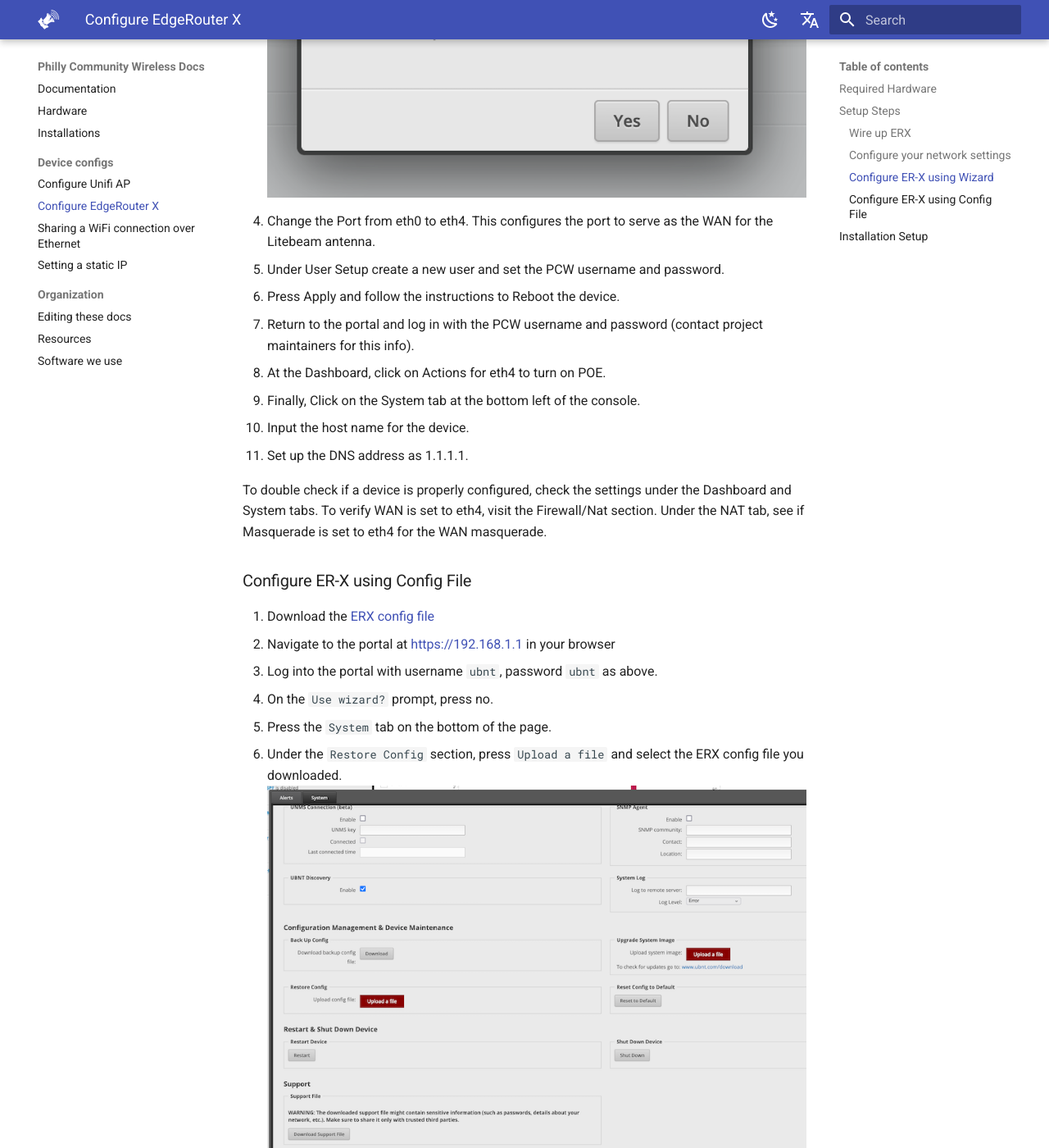
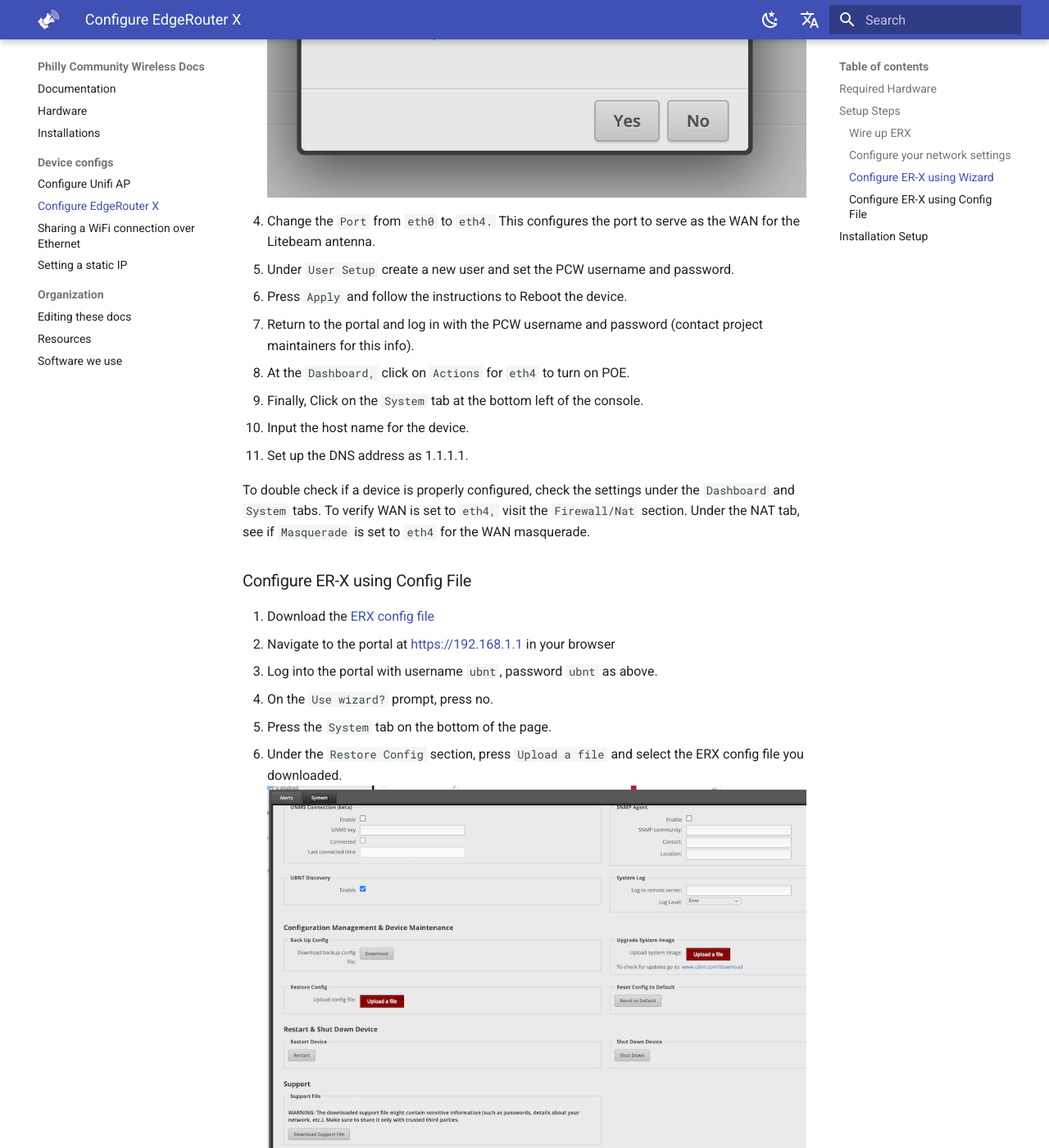
Before and after one commit to phillycommunitywireless/docs, an MkDocs documentation site: the page built from docs/device-configs/configure-erx.md, in a window 1280 px wide and 1400 px high, scrolled down 3135 px. Shown: the whole window at 82% size. Built offline with MkDocs 1.6.1 and Material for MkDocs 9.7.7, drawn with Linux system fonts in a browser that asks for light colours; some of the changed text lies outside the part shown.

```diff
--- a/docs/device-configs/configure-erx.md
+++ b/docs/device-configs/configure-erx.md
@@ -36,16 +36,16 @@ Follow the instructions here: [Setting a static IP for your computer](./static-i
    ![Login](../assets/images/erx/login.jpeg)
 4. On the `Use wizard?` prompt, press yes.
    ![Login](../assets/images/erx/wizard.jpeg)
-5. Change the Port from eth0 to eth4. This configures the port to serve as the WAN for the Litebeam antenna.
-6. Under User Setup create a new user and set the PCW username and password.
-7. Press Apply and follow the instructions to Reboot the device.
+5. Change the `Port` from `eth0` to `eth4.` This configures the port to serve as the WAN for the Litebeam antenna.
+6. Under `User Setup` create a new user and set the PCW username and password.
+7. Press `Apply` and follow the instructions to Reboot the device.
 8. Return to the portal and log in with the PCW username and password (contact project maintainers for this info).
-9. At the Dashboard, click on Actions for eth4 to turn on POE.
-10. Finally, Click on the System tab at the bottom left of the console.
+9. At the `Dashboard,` click on `Actions` for `eth4` to turn on POE.
+10. Finally, Click on the `System` tab at the bottom left of the console.
 11. Input the host name for the device.
 12. Set up the DNS address as 1.1.1.1.
 
-To double check if a device is properly configured, check the settings under the Dashboard and System tabs. To verify WAN is set to eth4, visit the Firewall/Nat section. Under the NAT tab, see if Masquerade is set to eth4 for the WAN masquerade.
+To double check if a device is properly configured, check the settings under the `Dashboard` and `System` tabs. To verify WAN is set to `eth4,` visit the `Firewall/Nat` section. Under the NAT tab, see if `Masquerade` is set to `eth4` for the WAN masquerade.
 
 ### Configure ER-X using Config File
 
```
Also changed, not shown: other parts of docs/device-configs/configure-erx.md (+4 -5 lines).
